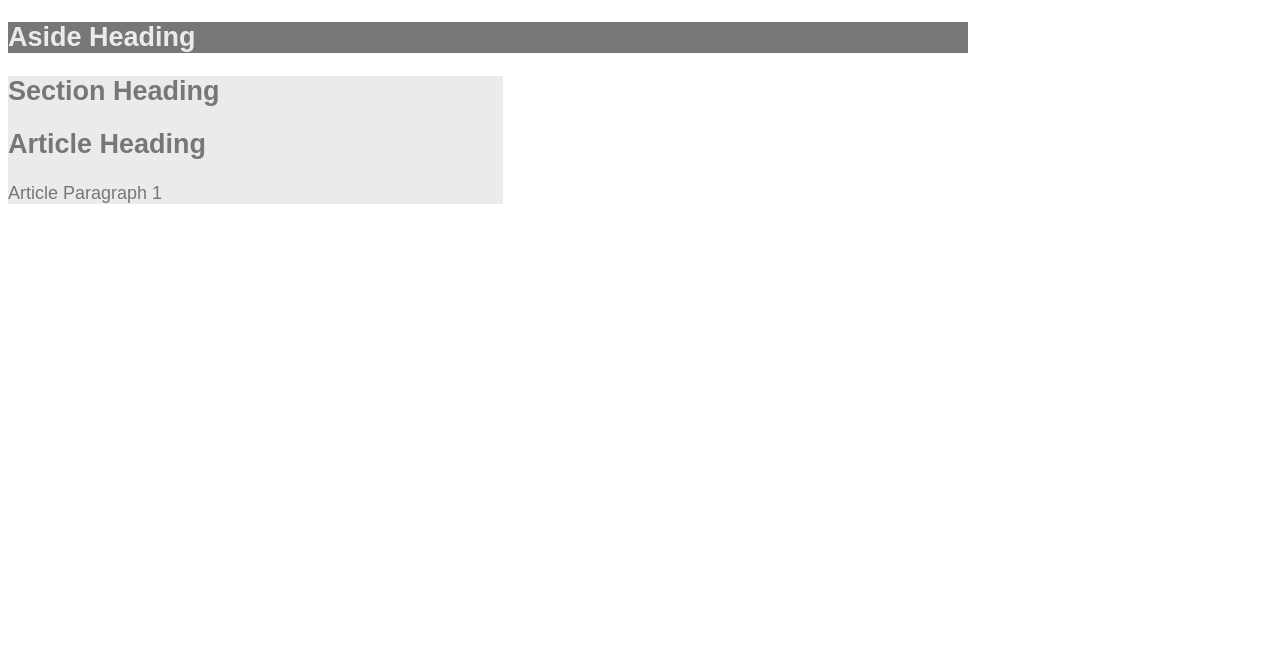
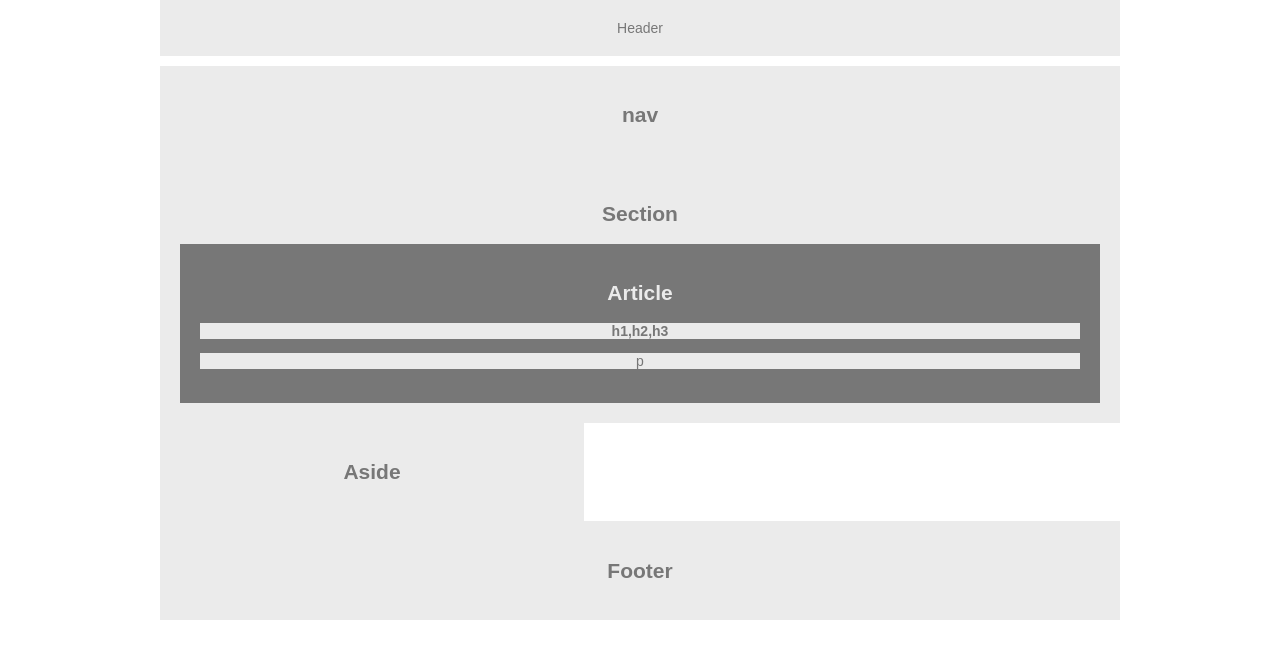
Before and after one commit to thomasxcox731/HW1-Wireframe, a plain HTML site: page index.html in a window 1280 px wide. Drawn offline with Linux system fonts and the light colour scheme.

Commit message:
Format is getting closer!

```diff
--- a/index.html
+++ b/index.html
@@ -8,17 +8,24 @@
     <title>Document</title>
 </head>
 <body>
-    <nav></nav>
-    <aside>
-        <h2>Aside Heading</h2>
-    </aside>
-    <section>
-        <h2>Section Heading</h2>
+    <header>Header</header>
+    <nav>
+        <h1>nav</h1>
+    </nav>
+    <section class="section">
+        <h2>Section</h2>
         <article>
-            <h2>Article Heading</h2>
-                <p>Article Paragraph 1</p>
+            <h2>Article</h2>
+                <p><strong>h1,h2,h3</strong></p>
+                <p>p</p>
         </article>
     </section>
+    <aside>
+            <h2>Aside</h2>
+        </aside>
+    <footer>
+        <h2>Footer</h2>
+    </footer>
 
 </body>
 </html>
--- a/style.css
+++ b/style.css
@@ -2,19 +2,41 @@ Body {
     font-family: Arial, Helvetica Neue, Helvetica, san-serif;
     color: #777;
     width: 960px;
-    font-size: 18px;
+    font-size: 14px;
+    margin: 0 auto;
 }
-Header, Nav, Section, Aside, and Footer {
+Header, Nav, Section, Aside, Footer {
     background: #ebebeb;
+    padding: 20px;
+    text-align: center;
+}
+Nav {
+    margin-top: 10px;
 }
 Aside {
+    background: #ebebeb;
+    color: #777;
+    width: 40%;
+    float: left;
+    text-align: center;
+}
+Article {
     color: #ebebeb;
     background: #777;
+    padding: 20px;
 }
-h1 and p {
+h1, p {
     color: #777;
     background: #ebebeb;
 }
-Section {
-    width: 495px;
 }
+.section {
+    margin-top: 10px;
+    float: left;
+    width: 60%;
+}
+Footer {
+    clear: both;
+    overflow: auto;
+    margin-top: 10px;
+}
```
